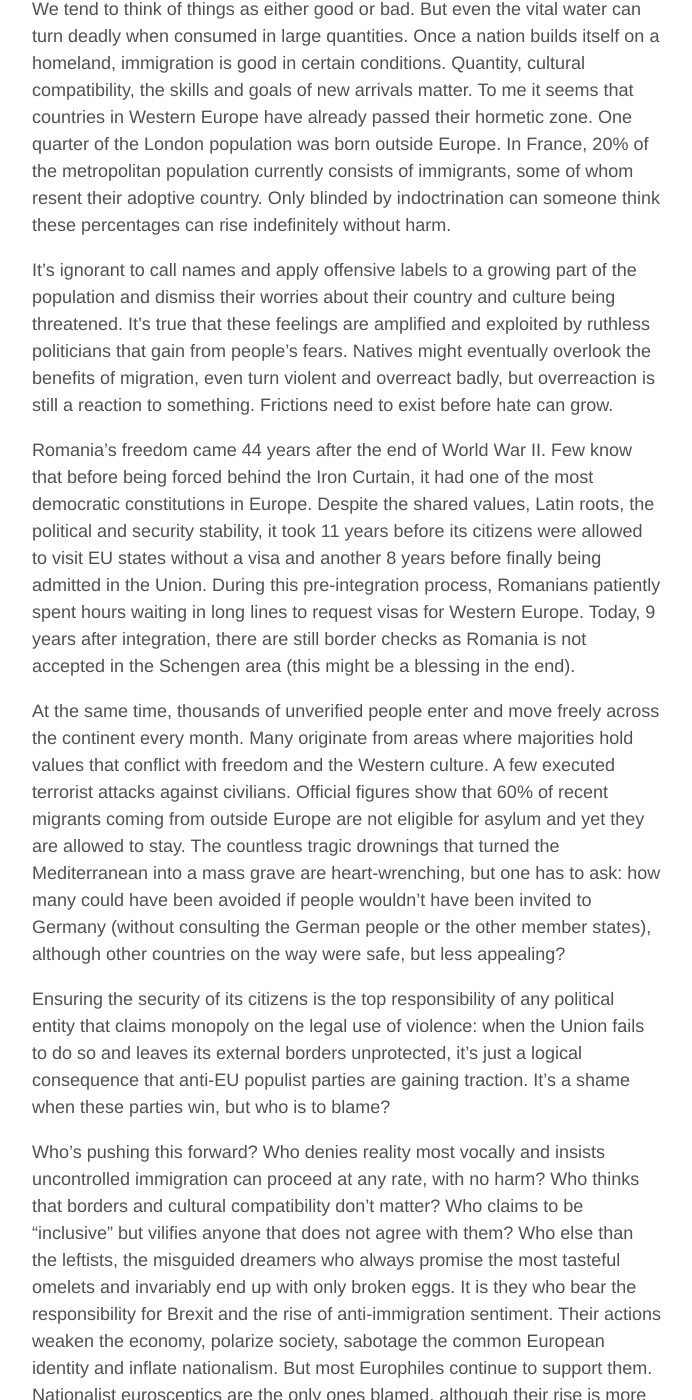
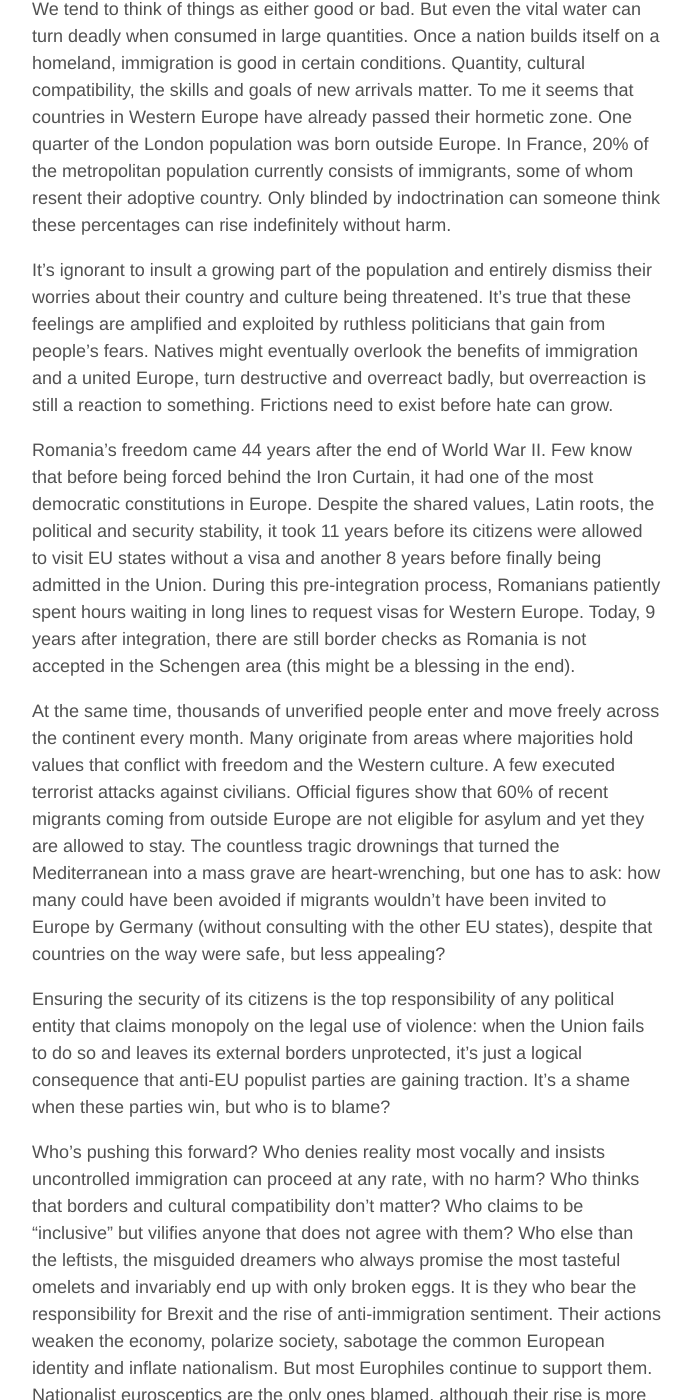
Before and after one commit to aoghina/aoghina.github.io, a Jekyll site: the page built from _posts/2017-02-25-the-hormesis-of-immigration.md, in a window 1280 px wide and 1400 px high, scrolled down 1576 px. Shown: the whole window, without its empty margins (293-985 px from the left). Built offline with Jekyll 4.4.1, drawn with Linux system fonts in a browser that asks for light colours; comment, search, counter and statistics services are not loaded.

Commit message:
Update hormesis

```diff
--- a/_posts/2017-02-25-the-hormesis-of-immigration.md
+++ b/_posts/2017-02-25-the-hormesis-of-immigration.md
@@ -20,11 +20,11 @@ There are around 20,000 Romanians living in the Netherlands. That can already se
 
 We tend to think of things as either good or bad. But even the vital water can turn deadly when consumed in large quantities. Once a nation builds itself on a homeland, immigration is good in certain conditions. Quantity, cultural compatibility, the skills and goals of new arrivals matter. To me it seems that countries in Western Europe have already passed their hormetic zone. One quarter of the London population was born outside Europe. In France, 20% of the metropolitan population currently consists of immigrants, some of whom resent their adoptive country. Only blinded by indoctrination can someone think these percentages can rise indefinitely without harm.
 
-It's ignorant to call names and apply offensive labels to a growing part of the population and dismiss their worries about their country and culture being threatened. It's true that these feelings are amplified and exploited by ruthless politicians that gain from people's fears. Natives might eventually overlook the benefits of migration, even turn violent and overreact badly, but overreaction is still a reaction to something. Frictions need to exist before hate can grow.
+It's ignorant to insult a growing part of the population and entirely dismiss their worries about their country and culture being threatened. It's true that these feelings are amplified and exploited by ruthless politicians that gain from people's fears. Natives might eventually overlook the benefits of immigration and a united Europe, turn destructive and overreact badly, but overreaction is still a reaction to something. Frictions need to exist before hate can grow.
 
 Romania's freedom came 44 years after the end of World War II. Few know that before being forced behind the Iron Curtain, it had one of the most democratic constitutions in Europe. Despite the shared values, Latin roots, the political and security stability, it took 11 years before its citizens were allowed to visit EU states without a visa and another 8 years before finally being admitted in the Union. During this pre-integration process, Romanians patiently spent hours waiting in long lines to request visas for Western Europe. Today, 9 years after integration, there are still border checks as Romania is not accepted in the Schengen area (this might be a blessing in the end).
 
-At the same time, thousands of unverified people enter and move freely across the continent every month. Many originate from areas where majorities hold values that conflict with freedom and the Western culture. A few executed terrorist attacks against civilians. Official figures show that 60% of recent migrants coming from outside Europe are not eligible for asylum and yet they are allowed to stay. The countless tragic drownings that turned the Mediterranean into a mass grave are heart-wrenching, but one has to ask: how many could have been avoided if people wouldn't have been invited to Germany (without consulting the German people or the other member states), although other countries on the way were safe, but less appealing?
+At the same time, thousands of unverified people enter and move freely across the continent every month. Many originate from areas where majorities hold values that conflict with freedom and the Western culture. A few executed terrorist attacks against civilians. Official figures show that 60% of recent migrants coming from outside Europe are not eligible for asylum and yet they are allowed to stay. The countless tragic drownings that turned the Mediterranean into a mass grave are heart-wrenching, but one has to ask: how many could have been avoided if migrants wouldn't have been invited to Europe by Germany (without consulting with the other EU states), despite that countries on the way were safe, but less appealing?
 
 Ensuring the security of its citizens is the top responsibility of any political entity that claims monopoly on the legal use of violence: when the Union fails to do so and leaves its external borders unprotected, it's just a logical consequence that anti-EU populist parties are gaining traction. It's a shame when these parties win, but who is to blame?
 
```
